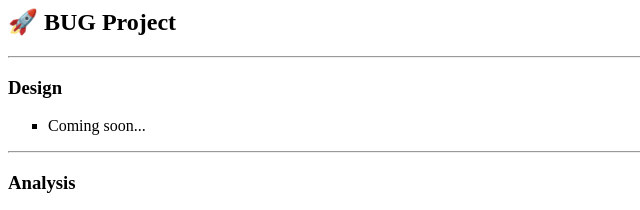
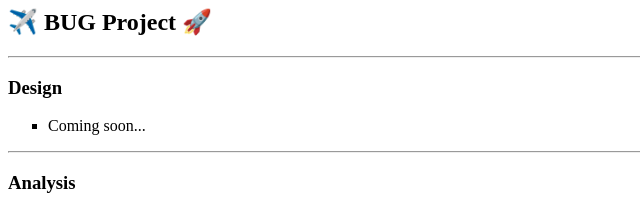
Before and after one commit to alpersanli/alpersanli.github.io-old, a plain HTML site: page bug.html in a window 1280 px wide. Shown: the top 210 px of the page, 0-640 px from the left. Drawn offline with Linux system fonts and the light colour scheme.

Commit message:
Update bug.html

```diff
--- a/bug.html
+++ b/bug.html
@@ -1,8 +1,8 @@
 <html>
-<title>🚀 B...U...G 🚀</title>
+<title>✈️ B...U...G 🚀</title>
 
 <body>
-<h2>🚀 BUG Project</h2>
+<h2>✈️ BUG Project 🚀</h2>
 <ul style="list-style-type:square">
 </ul>
 <hr>
```
